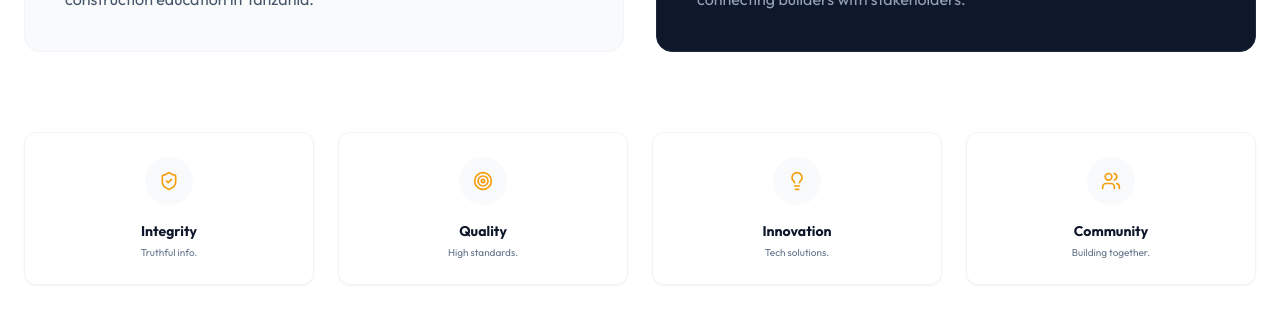
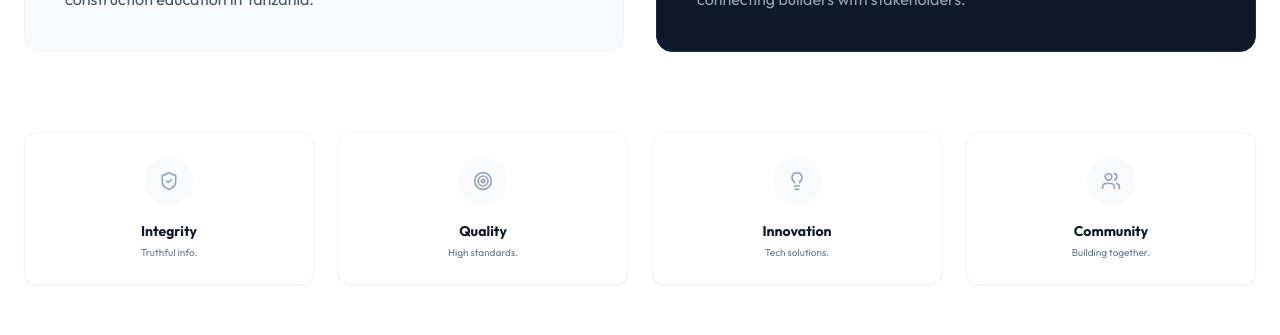
Before and after one commit to abdalahjoseph52-afk/ujenzi-tips, a React (Vite) app: page / in a window 1280 px wide. Shown: the part 2040-2375 px from the top of the page. Built offline with nearby package versions, Linux system fonts and the light colour scheme.

Commit message:
Fix CSS conflict in About section

```diff
--- a/src/components/sections/About.jsx
+++ b/src/components/sections/About.jsx
@@ -48,8 +48,9 @@ const About = () => {
             { icon: Lightbulb, title: "Innovation", desc: "Tech solutions." },
             { icon: Users, title: "Community", desc: "Building together." }
           ].map((value, index) => (
-            <div key={index} className="p-4 lg:p-6 bg-white border border-slate-100 rounded-xl hover:border-ujenzi-accent/30 text-center shadow-sm">
-              <div className="w-10 h-10 lg:w-12 lg:h-12 mx-auto bg-slate-50 rounded-full flex items-center justify-center text-slate-400 text-ujenzi-accent mb-2 lg:mb-4">
+            <div key={index} className="p-4 lg:p-6 bg-white border border-slate-100 rounded-xl hover:border-ujenzi-accent/30 text-center group shadow-sm transition-all">
+              {/* FIXED LINE BELOW: Added 'group-hover:' to avoid conflict */}
+              <div className="w-10 h-10 lg:w-12 lg:h-12 mx-auto bg-slate-50 group-hover:bg-ujenzi-accent/10 rounded-full flex items-center justify-center text-slate-400 group-hover:text-ujenzi-accent transition-colors mb-2 lg:mb-4">
                 <value.icon size={20} />
               </div>
               <h4 className="text-slate-900 font-bold text-xs lg:text-sm mb-1">{value.title}</h4>
```
